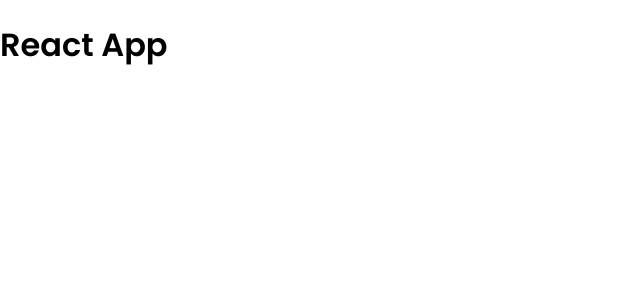
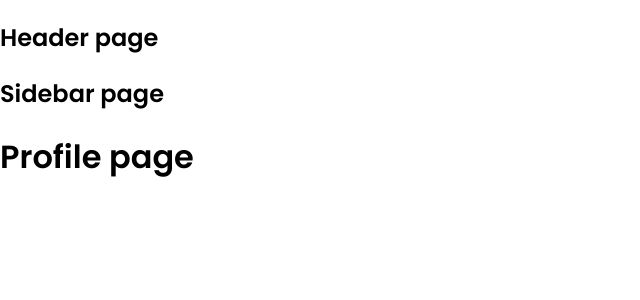
Before and after one commit to vanlinh130/tiktok-ui, a React (Create React App) app: page /profile in a window 1280 px wide. Shown: the top 300 px of the page, without its empty margins (0-640 px from the left). Built offline with nearby package versions, Linux system fonts and the light colour scheme.

Commit message:
Cấu hình Router/Layout cho dự án

```diff
--- a/package.json
+++ b/package.json
@@ -9,6 +9,7 @@
     "normalize.css": "^8.0.1",
     "react": "^18.2.0",
     "react-dom": "^18.2.0",
+    "react-router-dom": "^6.4.5",
     "react-scripts": "5.0.1",
     "web-vitals": "^2.1.4"
   },
--- a/src/App.js
+++ b/src/App.js
@@ -1,8 +1,31 @@
+import { Fragment } from 'react';
+import { BrowserRouter as Router, Routes, Route } from 'react-router-dom';
+import { publicRoutes } from '~/routes';
+import { DefaultLayout } from './components/Layout';
+
 function App() {
     return (
-        <div className="App">
-            <h1>React App</h1>
-        </div>
+        <Router>
+            <div className="App">
+                <Routes>
+                    {publicRoutes.map((route, index) => {
+                        const Layout = route.layout === null ? Fragment : DefaultLayout;
+                        const Page = route.component;
+                        return (
+                            <Route
+                                key={index}
+                                path={route.path}
+                                element={
+                                    <Layout>
+                                        <Page />
+                                    </Layout>
+                                }
+                            />
+                        );
+                    })}
+                </Routes>
+            </div>
+        </Router>
     );
 }
 
--- /dev/null
+++ b/src/components/Layout/DefaultLayout/Header/index.js
@@ -0,0 +1,5 @@
+function Header() {
+    return <h2>Header page</h2>;
+}
+
+export default Header;
--- /dev/null
+++ b/src/components/Layout/DefaultLayout/Sidebar/index.js
@@ -0,0 +1,5 @@
+function Sidebar() {
+    return <h2>Sidebar page</h2>;
+}
+
+export default Sidebar;
--- /dev/null
+++ b/src/components/Layout/DefaultLayout/index.js
@@ -0,0 +1,16 @@
+import Header from './Header';
+import Sidebar from './Sidebar';
+
+function DefaultLayout({ children }) {
+    return (
+        <div>
+            <Header />
+            <div className="container">
+                <Sidebar />
+                <div className="content">{children}</div>
+            </div>
+        </div>
+    );
+}
+
+export default DefaultLayout;
--- /dev/null
+++ b/src/components/Layout/index.js
@@ -0,0 +1 @@
+export { default as DefaultLayout } from './DefaultLayout';
--- /dev/null
+++ b/src/pages/Following/index.js
@@ -0,0 +1,5 @@
+function Following() {
+    return <h1>Following page</h1>;
+}
+
+export default Following;
--- /dev/null
+++ b/src/pages/Home/index.js
@@ -0,0 +1,5 @@
+function Home() {
+    return <h1>Home page</h1>;
+}
+
+export default Home;
--- /dev/null
+++ b/src/pages/Profile/index.js
@@ -0,0 +1,5 @@
+function Profile() {
+    return <h1>Profile page</h1>;
+}
+
+export default Profile;
--- /dev/null
+++ b/src/pages/Upload/index.js
@@ -0,0 +1,5 @@
+function Upload() {
+    return <h1>Upload page</h1>;
+}
+
+export default Upload;
--- /dev/null
+++ b/src/routes/index.js
@@ -0,0 +1,17 @@
+import Home from '~/pages/Home';
+import Following from '~/pages/Following';
+import Profile from '~/pages/Profile';
+import Upload from '~/pages/Upload';
+
+// Public routes : ko can dang nhap vao dc
+const publicRoutes = [
+    { path: '/', component: Home },
+    { path: '/following', component: Following },
+    { path: '/profile', component: Profile },
+    { path: '/upload', component: Upload, layout: null },
+];
+
+// Private routes : dang nhap vao dc
+const privateRoutes = [];
+
+export { publicRoutes, privateRoutes };
```
Also changed, not shown: 1 other file (tests, documents, lock files or other folders).
